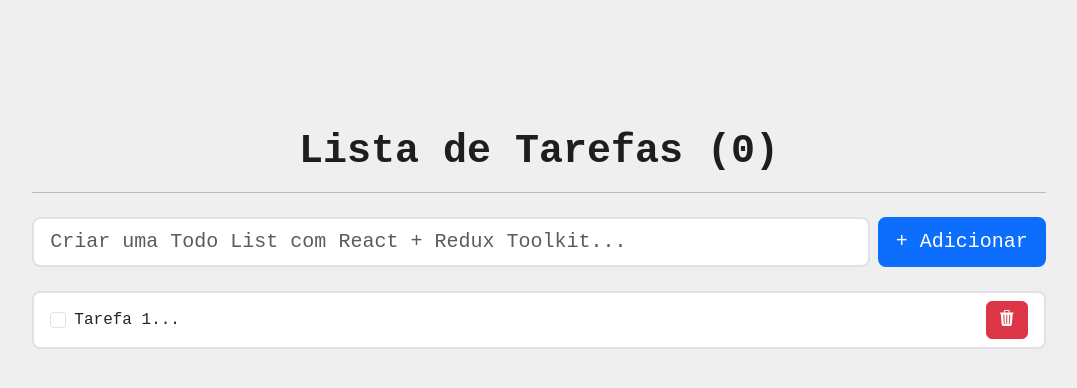
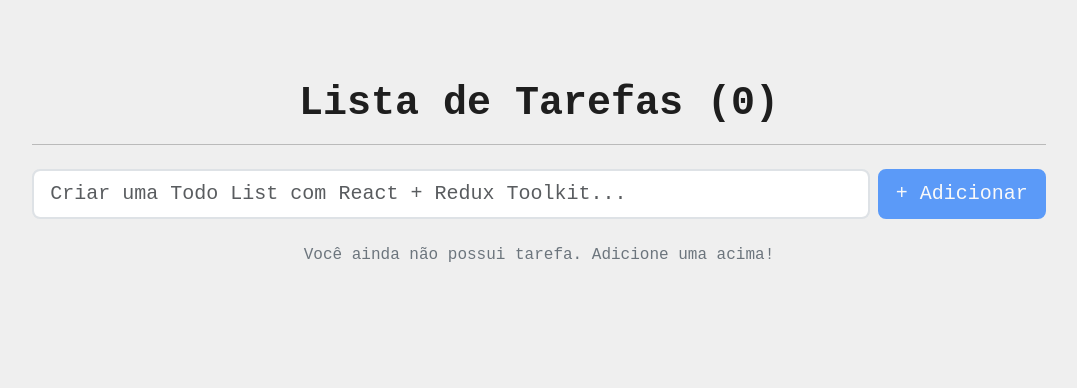
Before and after one commit to josuelustosa/to-do-list-redux, a React (Vite) app: page / in a window 1280 px wide. Shown: the top 388 px of the page, without its empty margins (101-1178 px from the left). Built offline with nearby package versions, Linux system fonts and the light colour scheme.

Commit message:
feat: capturando dados do usuario e listando com Redux

```diff
--- a/src/App.tsx
+++ b/src/App.tsx
@@ -1,4 +1,6 @@
-import { useState } from "react";
+import { useSelector } from "react-redux";
+import { RootState } from "./redux/store";
+
 import "bootstrap/dist/css/bootstrap.min.css";
 import "bootstrap-icons/font/bootstrap-icons.css";
 
@@ -6,19 +8,21 @@ import FormTask from "./components/FormTarefa";
 import ListaTarefa from "./components/ListaTarefa";
 
 function App() {
+  const qntTarefa = useSelector((state: RootState) => state.tarefa.tarefas);
+
   return (
-    <div className="py-5 my-5 text-center">
-      <h1 className="fs-1">Lista de Tarefas (0)</h1>
+    <div className="my-5 text-center">
+      <h1 className="fs-1">Lista de Tarefas ({qntTarefa.length})</h1>
 
       <div className="col-lg-10 mx-auto">
         <hr className="pb-2" />
-
         <FormTask />
         <ListaTarefa />
-
-        {/* <div className="alert alert-secondary border-2 rounded-3" role="alert">
-          Adicione uma tarefa acima!
-        </div> */}
+        {!qntTarefa.length && (
+          <div className="text-secondary">
+            Você ainda não possui tarefa. Adicione uma acima!
+          </div>
+        )}
       </div>
     </div>
   );
--- a/src/components/FormTarefa.tsx
+++ b/src/components/FormTarefa.tsx
@@ -1,28 +1,57 @@
 import { useState } from "react";
+import { useDispatch } from "react-redux";
+import { AppDispatch } from "../redux/store";
+
+import { adicionarTarefa } from "../redux/features/tarefa.slice";
 
 function FormTarefa() {
+  const dispatch = useDispatch<AppDispatch>();
+
+  const [incrementarIndice, setIncrementarIndice] = useState(0);
+
   const [inputTarefa, setInputTarefa] = useState({
-    id: 0,
     descricao: "",
   });
 
+  const handleInputTarefa = (e: any) => {
+    setInputTarefa({ ...inputTarefa, [e.target.name]: e.target.value });
+  };
+
+  const handleSubmit = (e: any) => {
+    e.preventDefault();
+
+    const novaTarefa = { id: incrementarIndice, ...inputTarefa };
+    dispatch(adicionarTarefa(novaTarefa));
+
+    setIncrementarIndice(incrementarIndice + 1); // incrementa + 1 no id
+    setInputTarefa({ descricao: "" }); // limpa o input após o submit
+
+    console.log("tarefa", novaTarefa);
+  };
+
   return (
+    <form onSubmit={handleSubmit}>
       <div className="d-grid gap-2 d-sm-flex justify-content-sm-center mb-4">
         <div className="col">
           <input
             type="text"
+            name="descricao"
+            value={inputTarefa.descricao}
+            onChange={handleInputTarefa}
             className="form-control form-control-lg border-2 rounded-3"
             placeholder="Criar uma Todo List com React + Redux Toolkit..."
-          aria-label="First name"
+            aria-label="Item da lista de tarefa"
           />
         </div>
         <button
-        type="button"
+          type="submit"
           className="btn btn-lg btn-primary border-2 rounded-3"
+          disabled={!inputTarefa.descricao.length}
         >
           + Adicionar
         </button>
       </div>
+    </form>
   );
 }
 
--- a/src/components/ListaTarefa.tsx
+++ b/src/components/ListaTarefa.tsx
@@ -1,11 +1,17 @@
-import { useState } from "react";
+import { useSelector } from "react-redux";
+import { RootState } from "../redux/store";
 
 function ListaTarefa() {
-  const [tarefas, setTarefa] = useState([]);
+  const tarefa = useSelector((state: RootState) => state.tarefa.tarefas);
 
   return (
     <ul className="list-group">
-      <li className="list-group-item d-flex justify-content-center align-items-center border-2 rounded-3 mb-2">
+      {tarefa.map((t) => {
+        return (
+          <li
+            key={t.id}
+            className="list-group-item d-flex justify-content-center align-items-center border-2 rounded-3 mb-2"
+          >
             <div className="col-10 text-start">
               <input
                 className="form-check-input me-2"
@@ -14,7 +20,7 @@ function ListaTarefa() {
                 id="check-box-list"
               />
               <label className="form-check-label" htmlFor="check-box-list">
-            Tarefa 1...
+                {t.descricao}
               </label>
             </div>
             <div className="col-2 text-end">
@@ -23,6 +29,8 @@ function ListaTarefa() {
               </button>
             </div>
           </li>
+        );
+      })}
     </ul>
   );
 }
--- a/src/main.tsx
+++ b/src/main.tsx
@@ -1,10 +1,15 @@
 import React from "react";
 import ReactDOM from "react-dom/client";
+import { Provider } from "react-redux";
+
 import App from "./App.tsx";
+import { store } from "./redux/store.ts";
 import "./index.css";
 
 ReactDOM.createRoot(document.getElementById("root")!).render(
   <React.StrictMode>
-    <App />
+    <Provider store={store}>
+      <App />
+    </Provider>
   </React.StrictMode>
 );
--- /dev/null
+++ b/src/redux/features/tarefa.slice.ts
@@ -0,0 +1,27 @@
+import { createSlice } from "@reduxjs/toolkit";
+
+interface Tarefa {
+  id: number;
+  descricao: string;
+}
+
+interface TarefaState {
+  tarefas: Tarefa[];
+}
+
+const initialState: TarefaState = {
+  tarefas: [],
+};
+
+const tarefaSlice = createSlice({
+  name: "tarefaSlice",
+  initialState: initialState,
+  reducers: {
+    adicionarTarefa(state, action) {
+      state.tarefas.push(action.payload);
+    },
+  },
+});
+
+export const { adicionarTarefa } = tarefaSlice.actions;
+export default tarefaSlice.reducer;
--- /dev/null
+++ b/src/redux/store.ts
@@ -0,0 +1,12 @@
+import { configureStore } from "@reduxjs/toolkit";
+
+import tarefaReducer from "./features/tarefa.slice";
+
+export const store = configureStore({
+  reducer: {
+    tarefa: tarefaReducer,
+  },
+});
+
+export type RootState = ReturnType<typeof store.getState>;
+export type AppDispatch = typeof store.dispatch;
```
Lines whose indentation alone changed are shown as unchanged.
